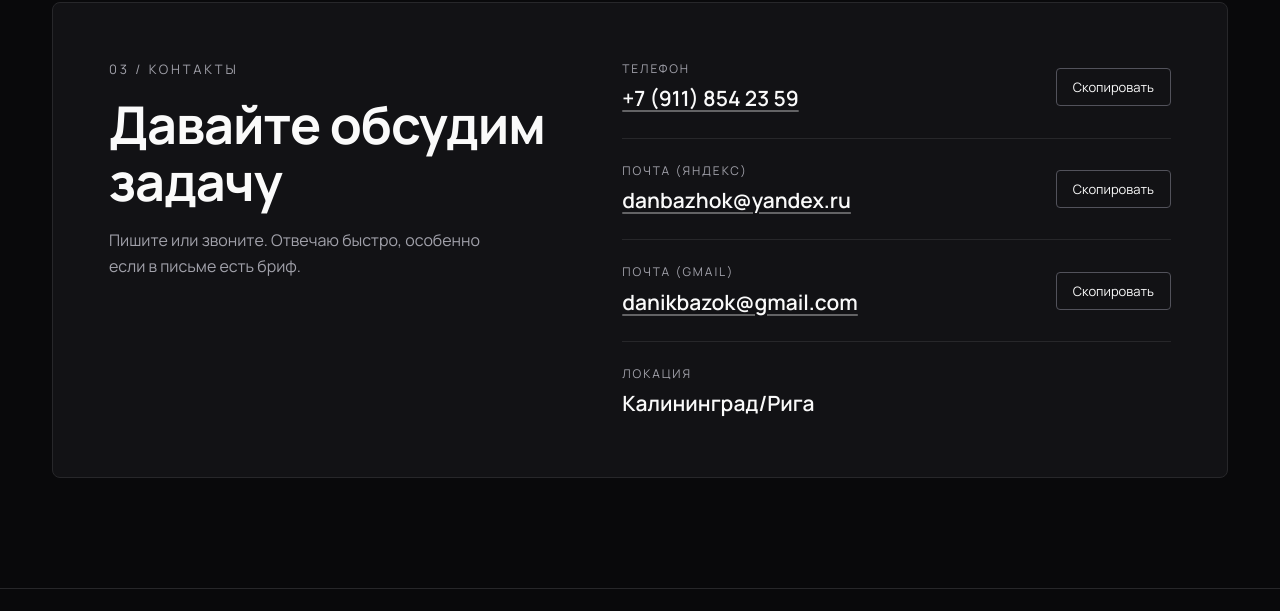
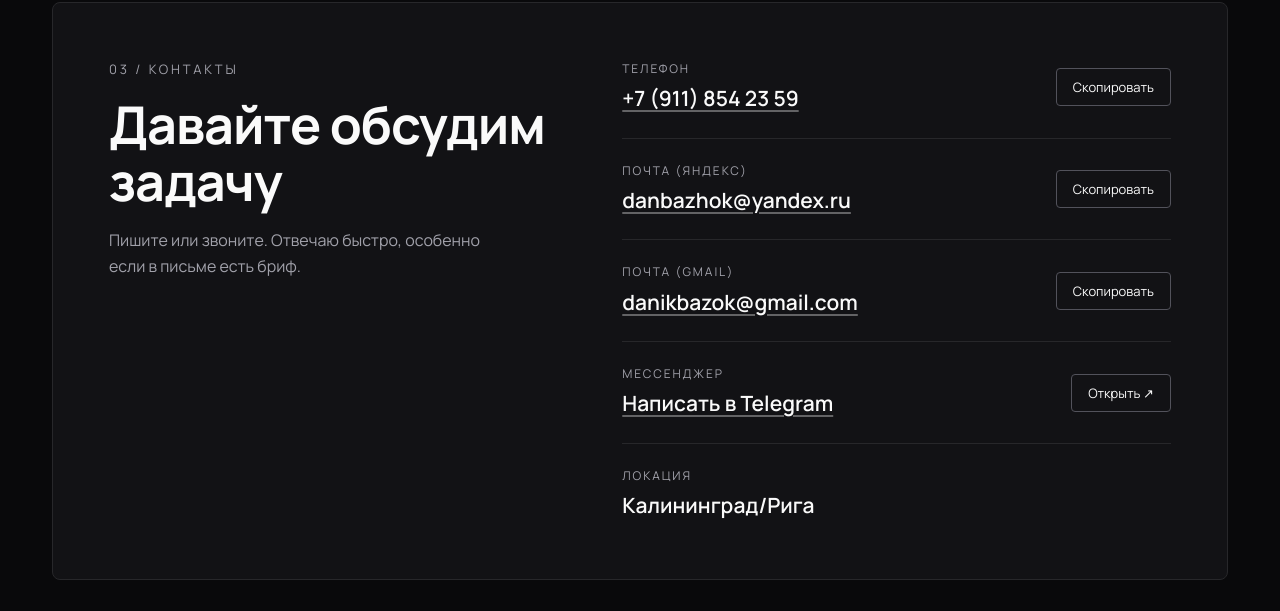
Before and after one commit to UnreadPancake/Bazokdaniil, a plain HTML site: page index.html in a window 1280 px wide. Shown: the part 6815-7426 px from the top of the page. Drawn offline with Linux system fonts and the light colour scheme.

Commit message:
Add files via upload

```diff
--- a/index.html
+++ b/index.html
@@ -115,6 +115,7 @@ a.val{text-decoration:underline;text-decoration-color:rgba(250,250,250,.35);text
 a.val:hover{opacity:.75;text-decoration-color:#FAFAFA}
 .copy{flex:none;padding:9px 16px;border:1px solid var(--line-hi);border-radius:4px;font-size:13px;color:var(--text);transition:all .3s}
 .copy:hover{background:var(--white);color:var(--bg);border-color:var(--white)}
+a.copy{display:inline-block;line-height:normal;text-align:center;white-space:nowrap}
 
 /* footer */
 footer{border-top:1px solid var(--line);padding:44px 0}
@@ -283,6 +284,9 @@ footer{border-top:1px solid var(--line);padding:44px 0}
             <button class="copy" type="button" data-u="danikbazok" data-d="gmail.com" data-i18n="copy">Скопировать</button>
           </div>
           <div class="row">
+            <div><div class="lbl" data-i18n="lblTg">Мессенджер</div><a class="val" href="https://t.me/Pancake005" target="_blank" rel="noopener noreferrer" data-i18n="tgVal">Написать в Telegram</a></div>
+            <a class="copy" href="https://t.me/Pancake005" target="_blank" rel="noopener noreferrer" data-i18n="tgBtn">Открыть ↗</a>
+          </div>
           <div class="row">
             <div><div class="lbl" data-i18n="lblLoc">Локация</div><span class="val" data-i18n="locVal">Калининград/Рига</span></div>
           </div>
@@ -363,6 +367,7 @@ const T = {
     s3num:'03 / Контакты', s3h:'Давайте обсудим задачу',
     s3p:'Пишите или звоните. Отвечаю быстро, особенно если в письме есть бриф.',
     lblPhone:'Телефон', lblYandex:'Почта (Яндекс)', lblGmail:'Почта (Gmail)', lblLoc:'Локация', locVal:'Калининград/Рига',
+    lblTg:'Мессенджер', tgVal:'Написать в Telegram', tgBtn:'Открыть ↗',
     copy:'Скопировать', copied:'Скопировано!',
     close:'Закрыть', prev:'Назад', next:'Вперёд',
     copyright:'© 2026 Бажок Даниил. Портфолио специалиста по рекламе и PR'
@@ -391,6 +396,7 @@ const T = {
     s3num:'03 / Kontakti', s3h:'Pārrunāsim uzdevumu',
     s3p:'Rakstiet vai zvaniet. Atbildu ātri, īpaši ja vēstulē ir īss brīfs.',
     lblPhone:'Tālrunis', lblYandex:'E-pasts (Yandex)', lblGmail:'E-pasts (Gmail)', lblLoc:'Atrašanās vieta', locVal:'Kaļiņingrada/Rīga',
+    lblTg:'Ziņapmaiņa', tgVal:'Rakstīt Telegram', tgBtn:'Atvērt ↗',
     copy:'Kopēt', copied:'Nokopēts!',
     close:'Aizvērt', prev:'Atpakaļ', next:'Uz priekšu',
     copyright:'© 2026 Daniils Bažoks. Reklāmas un PR speciālista portfolio'
@@ -419,6 +425,7 @@ const T = {
     s3num:'03 / Contact', s3h:"Let's discuss your task",
     s3p:'Write or call. I reply fast, especially when the email comes with a brief.',
     lblPhone:'Phone', lblYandex:'Email (Yandex)', lblGmail:'Email (Gmail)', lblLoc:'Location', locVal:'Kaliningrad/Riga',
+    lblTg:'Messenger', tgVal:'Message on Telegram', tgBtn:'Open ↗',
     copy:'Copy', copied:'Copied!',
     close:'Close', prev:'Back', next:'Next',
     copyright:'© 2026 Daniil Bazhok. Advertising and PR specialist portfolio'
@@ -720,7 +727,7 @@ function flash(msg){
   toast.textContent = msg; toast.classList.add('show');
   clearTimeout(tt); tt = setTimeout(() => toast.classList.remove('show'), 1800);
 }
-document.querySelectorAll('.copy').forEach(b => b.addEventListener('click', async () => {
+document.querySelectorAll('button.copy').forEach(b => b.addEventListener('click', async () => {
   const v = b.dataset.copy || mail(b.dataset.u, b.dataset.d);
   try { await navigator.clipboard.writeText(v); }
   catch {
```
